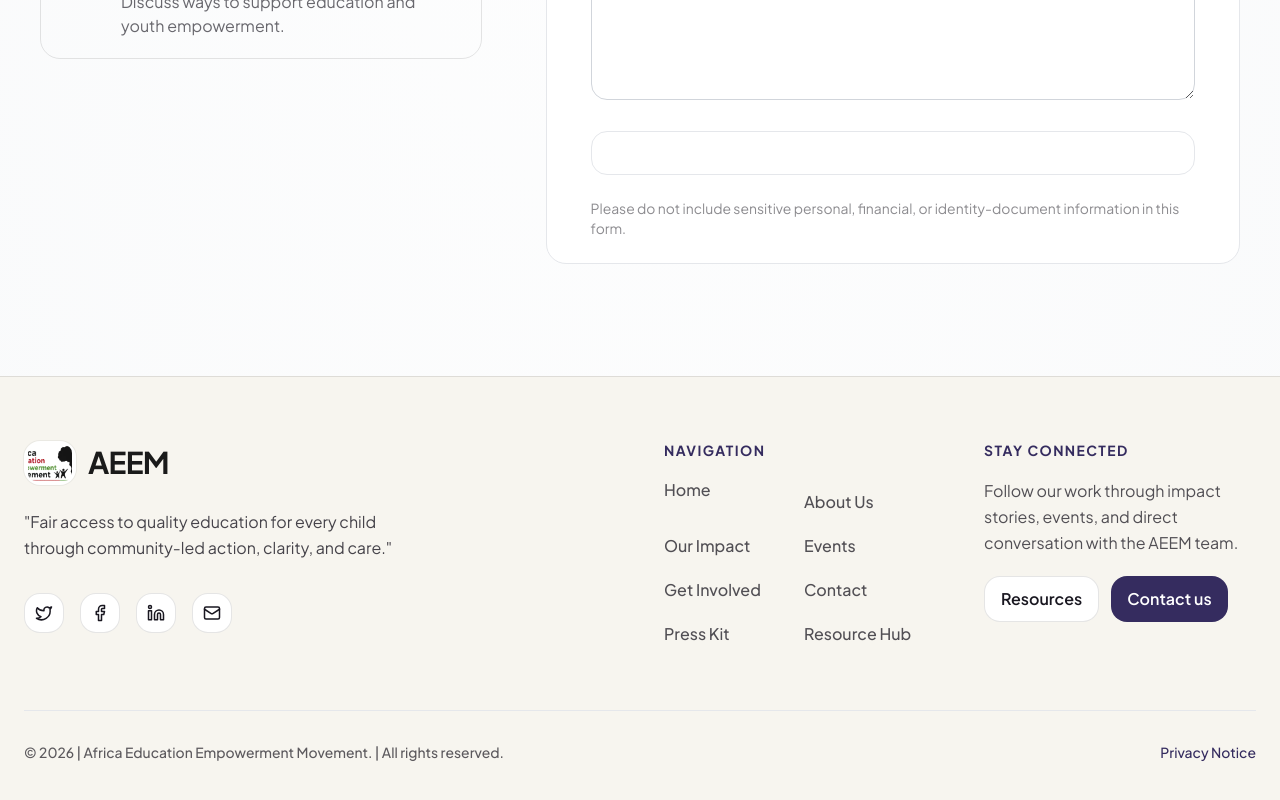
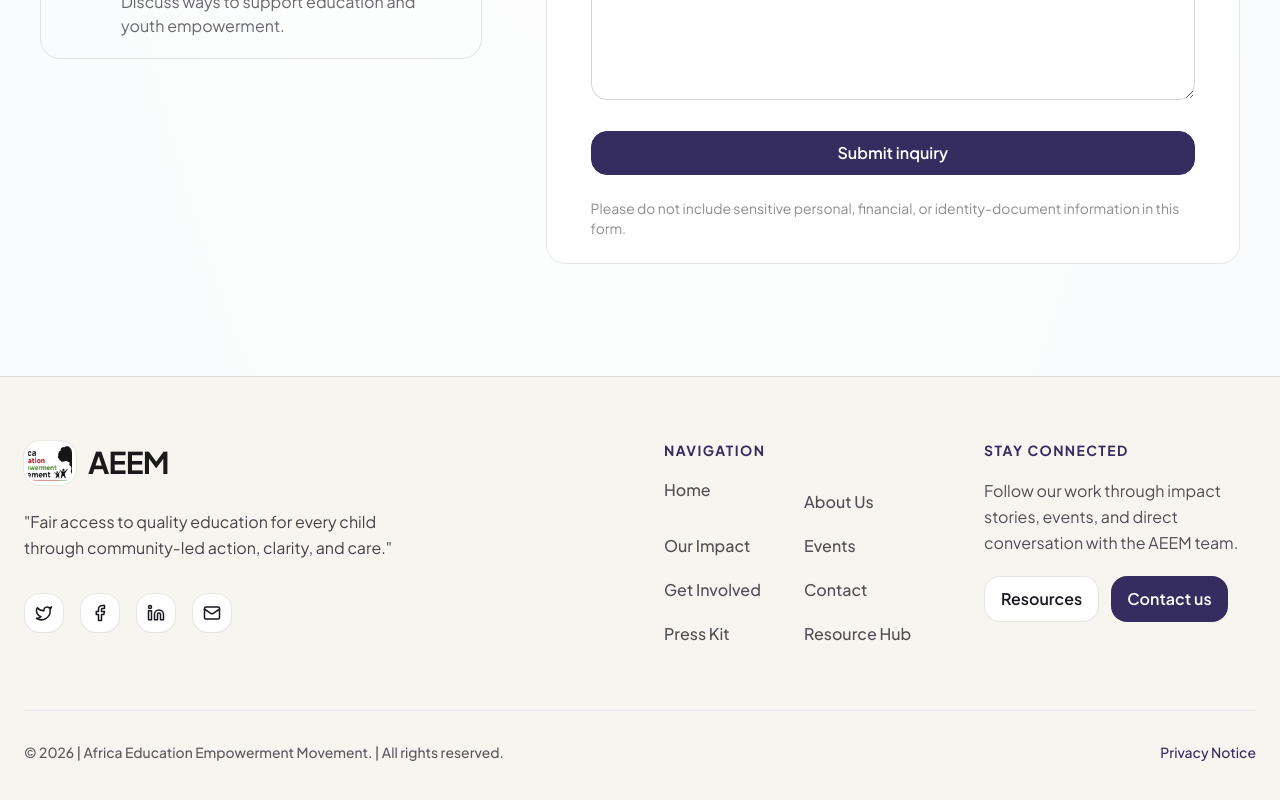
Before and after one commit to Kallon-Tech-savvy/AEEM, a React (Vite) app: page /get-involved in a window 1280 px wide. Shown: the part 1276-2076 px from the top of the page. Built offline with nearby package versions, Linux system fonts and the light colour scheme.

Commit message:
fix: apply AEEM blue to primary buttons and error fallback (#66)
* fix: use configured AEEM blue button tokens

* fix: use AEEM blue in route error fallback

```diff
--- a/src/App.tsx
+++ b/src/App.tsx
@@ -114,7 +114,7 @@ class AppErrorBoundary extends Component<{ children: ReactNode }, { hasError: bo
             <button
               type="button"
               onClick={() => window.location.reload()}
-              className="rounded-lg bg-aeem-green px-5 py-3 font-semibold text-white focus-visible:outline focus-visible:outline-2 focus-visible:outline-offset-2 focus-visible:outline-aeem-gold"
+              className="rounded-lg bg-aeem-blue px-5 py-3 font-semibold text-white focus-visible:outline focus-visible:outline-2 focus-visible:outline-offset-2 focus-visible:outline-aeem-gold"
             >
               Try again
             </button>
--- a/src/components/ui/Button.tsx
+++ b/src/components/ui/Button.tsx
@@ -22,9 +22,9 @@ export function Button({
         size === 'md' && 'min-h-11 px-5 text-sm',
         size === 'lg' && 'min-h-12 px-6 text-base',
         variant === 'primary' &&
-          'border-aeem-forest bg-aeem-forest text-white hover:border-aeem-forest-dark hover:bg-aeem-forest-dark dark:border-aeem-gold dark:bg-aeem-gold dark:text-aeem-charcoal dark:hover:border-amber-400 dark:hover:bg-amber-400',
+          'border-aeem-blue bg-aeem-blue text-white hover:border-aeem-blue-dark hover:bg-aeem-blue-dark dark:border-aeem-gold dark:bg-aeem-gold dark:text-aeem-charcoal dark:hover:border-amber-400 dark:hover:bg-amber-400',
         variant === 'secondary' &&
-          'border-aeem-forest bg-transparent text-aeem-forest hover:bg-aeem-forest/5 dark:border-aeem-gold-light dark:text-aeem-gold-light dark:hover:bg-aeem-gold/10',
+          'border-aeem-blue bg-transparent text-aeem-blue hover:bg-aeem-blue/5 dark:border-aeem-gold-light dark:text-aeem-gold-light dark:hover:bg-aeem-gold/10',
         variant === 'ghost' &&
           'border-transparent bg-transparent text-aeem-ink hover:bg-black/5 dark:text-white dark:hover:bg-white/10',
         className,
```
